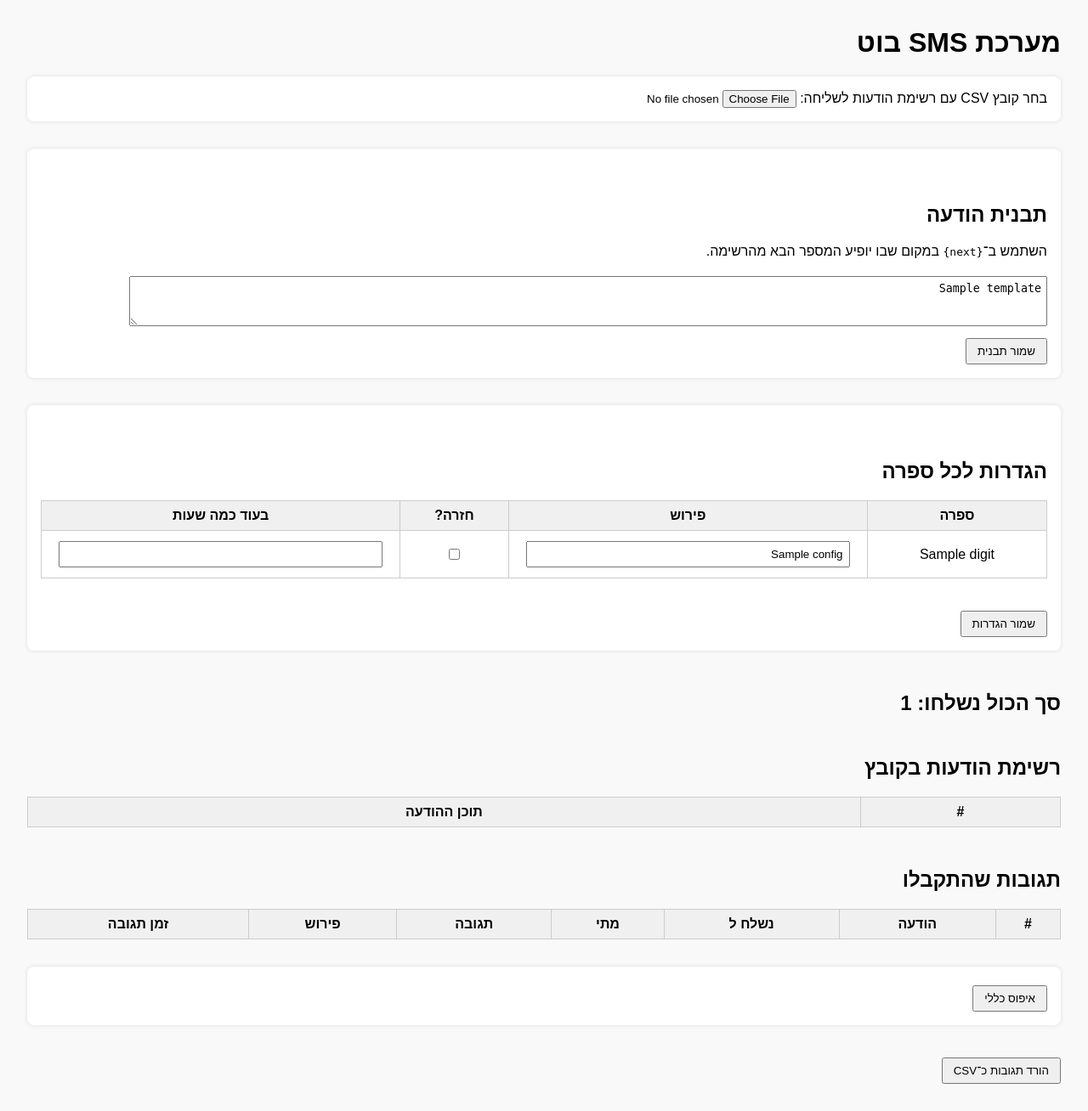
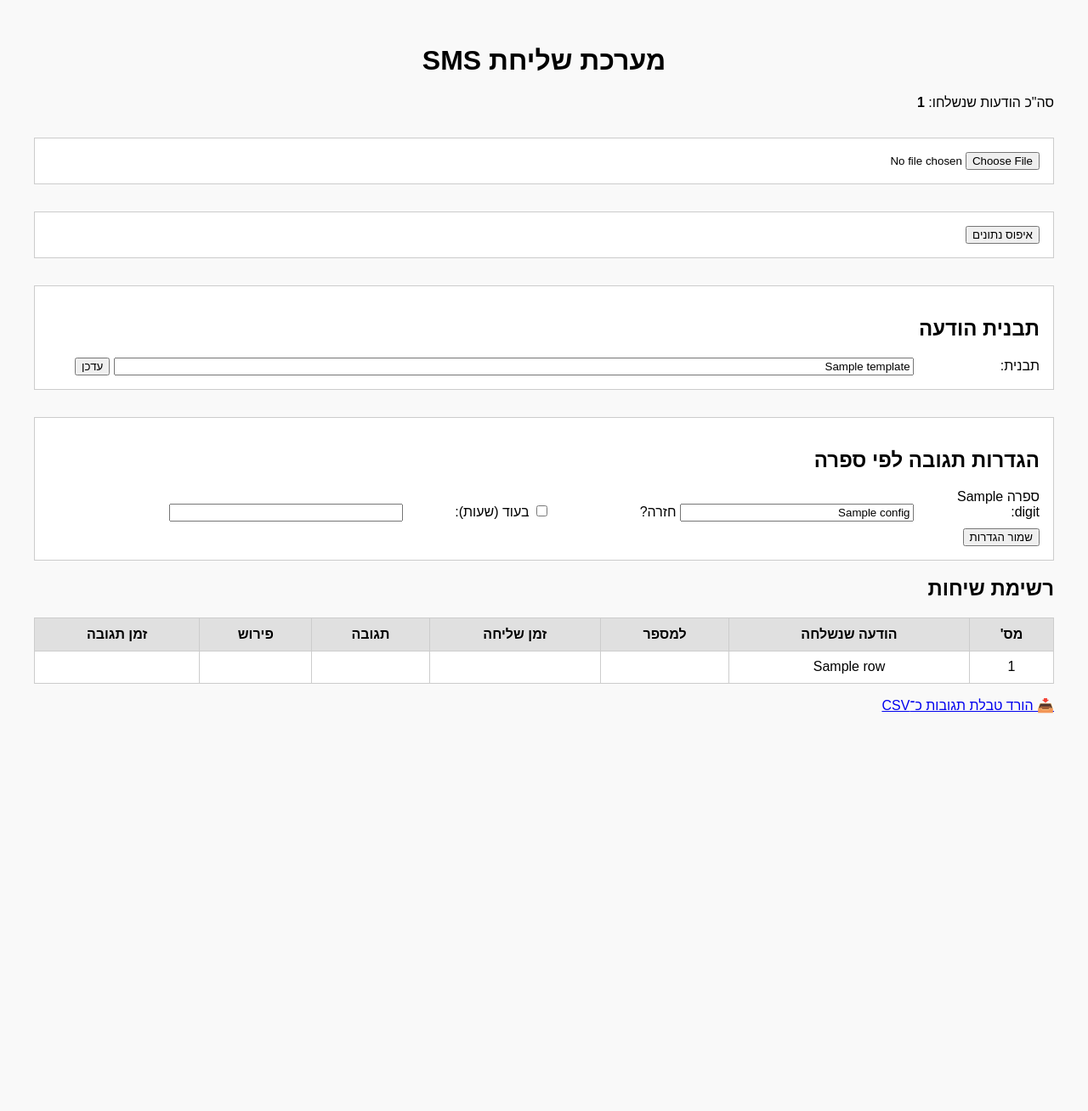
Before and after one commit to uriya222972/sms-auto-bot, a Flask app: template templates/index.html in a window 1280 px wide. Shown: the whole page at 85% size. After the commit the page ends 840 px from the top, so only its background shows below. Run offline with Flask 3, Linux system fonts and the light colour scheme; the template is opened without the code that fills it: most values are stand-ins (such as "Sample title", 1, 10 or a date in 2020); lists and menus that the app fills with data are empty.

Commit message:
Update index.html

```diff
--- a/templates/index.html
+++ b/templates/index.html
@@ -2,85 +2,110 @@
 <html lang="he" dir="rtl">
 <head>
     <meta charset="UTF-8">
-    <title>מערכת SMS בוט</title>
+    <title>ניהול הודעות SMS</title>
     <style>
-        body { font-family: sans-serif; direction: rtl; margin: 2em; background-color: #f9f9f9; }
-        h2 { margin-top: 2em; }
-        table { width: 100%; border-collapse: collapse; background: white; margin-bottom: 2em; }
-        th, td { border: 1px solid #ccc; padding: 8px; text-align: center; }
-        th { background: #f0f0f0; }
-        input[type="text"], textarea, input[type="number"] {
-            width: 90%; padding: 6px; margin: 4px 0;
+        body {
+            font-family: sans-serif;
+            direction: rtl;
+            max-width: 1200px;
+            margin: auto;
+            padding: 2em;
+            background: #f9f9f9;
         }
-        .response-map input[type="checkbox"] { width: auto; }
-        form { margin-bottom: 2em; background: #fff; padding: 1em; border-radius: 8px; box-shadow: 0 0 5px #ddd; }
-        button { padding: 6px 12px; margin-top: 6px; }
+        h1 { text-align: center; }
+        table {
+            width: 100%;
+            border-collapse: collapse;
+            margin-top: 1em;
+            background: white;
+        }
+        th, td {
+            border: 1px solid #ccc;
+            padding: 0.6em;
+            text-align: center;
+        }
+        th {
+            background: #e0e0e0;
+        }
+        form {
+            margin-top: 2em;
+            padding: 1em;
+            background: white;
+            border: 1px solid #ccc;
+        }
+        label {
+            display: inline-block;
+            width: 8em;
+            margin-left: 1em;
+        }
+        input[type="text"], input[type="number"] {
+            width: 20em;
+        }
     </style>
 </head>
 <body>
-    <h1>מערכת SMS בוט</h1>
+    <h1>מערכת שליחת SMS</h1>
 
-    <form method="post" enctype="multipart/form-data" action="/upload">
-        <label>בחר קובץ CSV עם רשימת הודעות לשליחה:</label>
+    <p>סה"כ הודעות שנשלחו: <strong>{{ total_sent }}</strong></p>
+
+    <form action="/upload" method="post" enctype="multipart/form-data">
         <input type="file" name="file" required onchange="this.form.submit()">
+    </form>
+
+    <form method="post" action="/reset" onsubmit="return confirm('לאפס את כל הנתונים?')">
+        <button type="submit">איפוס נתונים</button>
     </form>
 
     <form method="post">
         <h2>תבנית הודעה</h2>
-        <p>השתמש ב־<code>{next}</code> במקום שבו יופיע המספר הבא מהרשימה.</p>
-        <textarea name="template" rows="3">{{ template }}</textarea><br>
-        <button name="update_template">שמור תבנית</button>
+        <label>תבנית:</label>
+        <input type="text" name="template" value="{{ template }}" style="width: 80%;">
+        <button type="submit" name="update_template">עדכן</button>
     </form>
 
-    <form method="post" class="response-map">
-        <h2>הגדרות לכל ספרה</h2>
-        <table>
-            <tr><th>ספרה</th><th>פירוש</th><th>חזרה?</th><th>בעוד כמה שעות</th></tr>
-            {% for digit, config in response_map.items() %}
+    <form method="post">
+        <h2>הגדרות תגובה לפי ספרה</h2>
+        {% for digit, config in response_map.items() %}
+            <div style="margin-bottom: 0.5em;">
+                <label>ספרה {{ digit }}:</label>
+                <input type="text" name="label_{{ digit }}" value="{{ config.label }}">
+                <label>חזרה?</label>
+                <input type="checkbox" name="callback_{{ digit }}" {% if config.callback_required %}checked{% endif %}>
+                <label>בעוד (שעות):</label>
+                <input type="number" name="hours_{{ digit }}" value="{{ config.hours }}" min="0">
+            </div>
+        {% endfor %}
+        <button type="submit" name="update_response_map">שמור הגדרות</button>
+    </form>
+
+    <h2>רשימת שיחות</h2>
+    <table>
+        <thead>
             <tr>
-                <td>{{ digit }}</td>
-                <td><input type="text" name="label_{{ digit }}" value="{{ config.label }}"></td>
-                <td><input type="checkbox" name="callback_{{ digit }}" {% if config.callback_required %}checked{% endif %}></td>
-                <td><input type="number" name="hours_{{ digit }}" min="0" value="{{ config.hours }}"></td>
+                <th>מס'</th>
+                <th>הודעה שנשלחה</th>
+                <th>למספר</th>
+                <th>זמן שליחה</th>
+                <th>תגובה</th>
+                <th>פירוש</th>
+                <th>זמן תגובה</th>
+            </tr>
+        </thead>
+        <tbody>
+            {% for row in rows %}
+            <tr>
+                <td>{{ loop.index }}</td>
+                <td>{{ send_log.get(loop.index0, {}).get("message", row) }}</td>
+                <td>{{ send_log.get(loop.index0, {}).get("to", "") }}</td>
+                <td>{{ send_log.get(loop.index0, {}).get("time", "") }}</td>
+                <td>{{ responses.get(loop.index0, {}).get("message", "") }}</td>
+                <td>{{ responses.get(loop.index0, {}).get("label", "") }}</td>
+                <td>{{ responses.get(loop.index0, {}).get("time", "") }}</td>
             </tr>
             {% endfor %}
-        </table>
-        <button name="update_response_map">שמור הגדרות</button>
-    </form>
-
-    <h2>סך הכול נשלחו: {{ total_sent }}</h2>
-
-    <h2>רשימת הודעות בקובץ</h2>
-    <table>
-        <tr><th>#</th><th>תוכן ההודעה</th></tr>
-        {% for i, row in enumerate(rows) %}
-        <tr><td>{{ i + 1 }}</td><td>{{ row }}</td></tr>
-        {% endfor %}
+        </tbody>
     </table>
 
-    <h2>תגובות שהתקבלו</h2>
-    <table>
-        <tr>
-            <th>#</th><th>הודעה</th><th>נשלח ל</th><th>מתי</th>
-            <th>תגובה</th><th>פירוש</th><th>זמן תגובה</th>
-        </tr>
-        {% for i, row in enumerate(rows) %}
-        <tr>
-            <td>{{ i + 1 }}</td>
-            <td>{{ send_log.get(i, {}).get('message', row) }}</td>
-            <td>{{ send_log.get(i, {}).get('to', '') }}</td>
-            <td>{{ send_log.get(i, {}).get('time', '') }}</td>
-            <td>{{ responses.get(i, {}).get('message', '') }}</td>
-            <td>{{ responses.get(i, {}).get('label', '') }}</td>
-            <td>{{ responses.get(i, {}).get('time', '') }}</td>
-        </tr>
-        {% endfor %}
-    </table>
-
-    <form method="post" action="/reset" onsubmit="return confirm('אתה בטוח שברצונך לאפס הכל?');">
-        <button>איפוס כללי</button>
-    </form>
-
-    <a href="/download"><button>הורד תגובות כ־CSV</button></a>
+    <p><a href="/download">📥 הורד טבלת תגובות כ־CSV</a></p>
 </body>
 </html>
```
